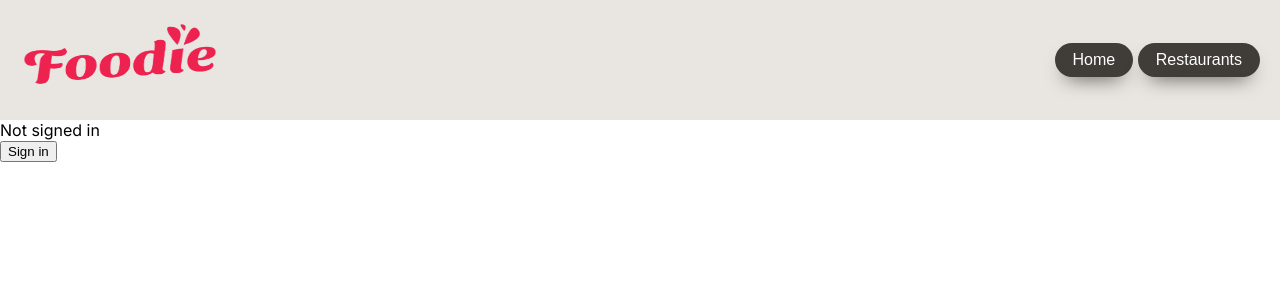
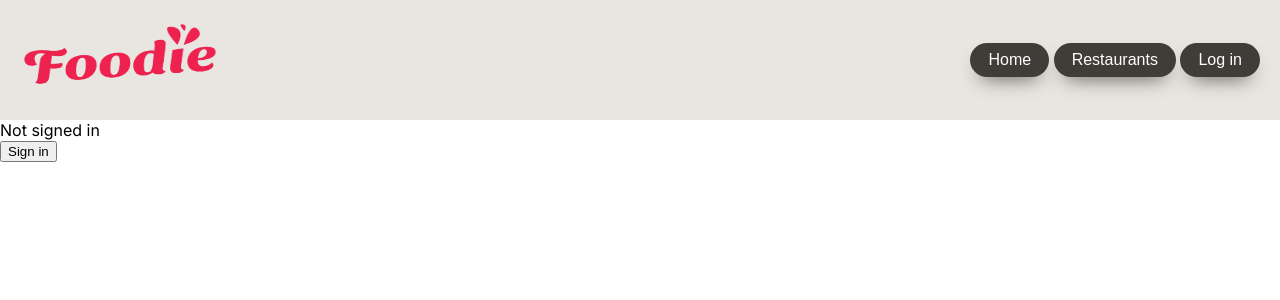
Before and after one commit to joshconstine/next13-cicd, a Next.js app: page /login in a window 1280 px wide. Shown: the top 300 px of the page. Built offline with nearby package versions, Linux system fonts and the light colour scheme; no server answers.

Commit message:
improved login flow

```diff
--- a/app/components/Navbar/index.tsx
+++ b/app/components/Navbar/index.tsx
@@ -1,8 +1,18 @@
+"use client";
 import Link from "next/link";
 import classes from "./Navbar.module.css";
 import Image from "next/image";
+import { useSession, signOut } from "next-auth/react";
+import { useRouter } from "next/navigation";
 
 function Navbar() {
+  const { data: session } = useSession();
+  const router = useRouter();
+  const handleLogoutClick = (e: Event) => {
+    e.preventDefault();
+    signOut();
+    router.push("/");
+  };
   return (
     <nav className={classes.nav}>
       <div
@@ -53,6 +63,67 @@ function Navbar() {
             Restaurants
           </button>
         </Link>
+        {session ? (
+          <>
+            {" "}
+            <button
+              onClick={handleLogoutClick}
+              style={{
+                background: "#403D39",
+                borderRadius: "999px",
+                boxShadow: "#403D39 0 10px 20px -10px",
+                boxSizing: "border-box",
+                color: "white",
+                cursor: "pointer",
+                fontSize: "16px",
+                outline: "none",
+                border: "none",
+                padding: "8px 18px",
+              }}
+            >
+              Logout
+            </button>
+            <Link href="/profile">
+              {" "}
+              <button
+                style={{
+                  background: "#403D39",
+                  borderRadius: "999px",
+                  boxShadow: "#403D39 0 10px 20px -10px",
+                  boxSizing: "border-box",
+                  color: "white",
+                  cursor: "pointer",
+                  fontSize: "16px",
+                  outline: "none",
+                  border: "none",
+                  padding: "8px 18px",
+                }}
+              >
+                Profile
+              </button>
+            </Link>
+          </>
+        ) : (
+          <Link href="/login">
+            {" "}
+            <button
+              style={{
+                background: "#403D39",
+                borderRadius: "999px",
+                boxShadow: "#403D39 0 10px 20px -10px",
+                boxSizing: "border-box",
+                color: "white",
+                cursor: "pointer",
+                fontSize: "16px",
+                outline: "none",
+                border: "none",
+                padding: "8px 18px",
+              }}
+            >
+              Log in
+            </button>
+          </Link>
+        )}
       </div>
     </nav>
   );
--- a/app/components/WelcomeCard/SearchForm.tsx
+++ b/app/components/WelcomeCard/SearchForm.tsx
@@ -1,5 +1,6 @@
 "use-client";
 
+import Link from "next/link";
 import { FormEvent, useEffect, useState } from "react";
 
 const SearchFrom = () => {
@@ -23,6 +24,7 @@ const SearchFrom = () => {
         value={searchValue}
         onChange={handleChange}
       ></input>{" "}
+      <Link href={"/restaurants"}>
         <span
           className="material-symbols-outlined"
           style={{
@@ -32,6 +34,7 @@ const SearchFrom = () => {
         >
           play_arrow
         </span>
+      </Link>
     </form>
   );
 };
--- a/app/login/page.tsx
+++ b/app/login/page.tsx
@@ -1,13 +1,21 @@
 "use client";
-import { useSession, signIn, signOut } from "next-auth/react";
+import { useSession, signIn } from "next-auth/react";
+import { useRouter } from "next/navigation";
 
 const Login = () => {
-  const { data: session } = useSession();
+  const { data: session, status } = useSession();
+  const router = useRouter();
+  const handleSignIn = () => {
+    signIn("google");
+  };
+  if (status === "authenticated") {
+    router.push("/profile");
+  }
 
   return (
     <>
       Not signed in <br />
-      <button onClick={() => signIn()}>Sign in</button>
+      <button onClick={handleSignIn}>Sign in</button>
     </>
   );
 };
--- a/middleware.ts
+++ b/middleware.ts
@@ -1,3 +1,3 @@
 export { default } from "next-auth/middleware";
 
-export const config = { matcher: ["/restaurants"] };
+export const config = { matcher: ["/nerd"] };
```
Also changed, not shown: app/profile/page.tsx (+10 -3 lines). Lines whose indentation alone changed are shown as unchanged.
